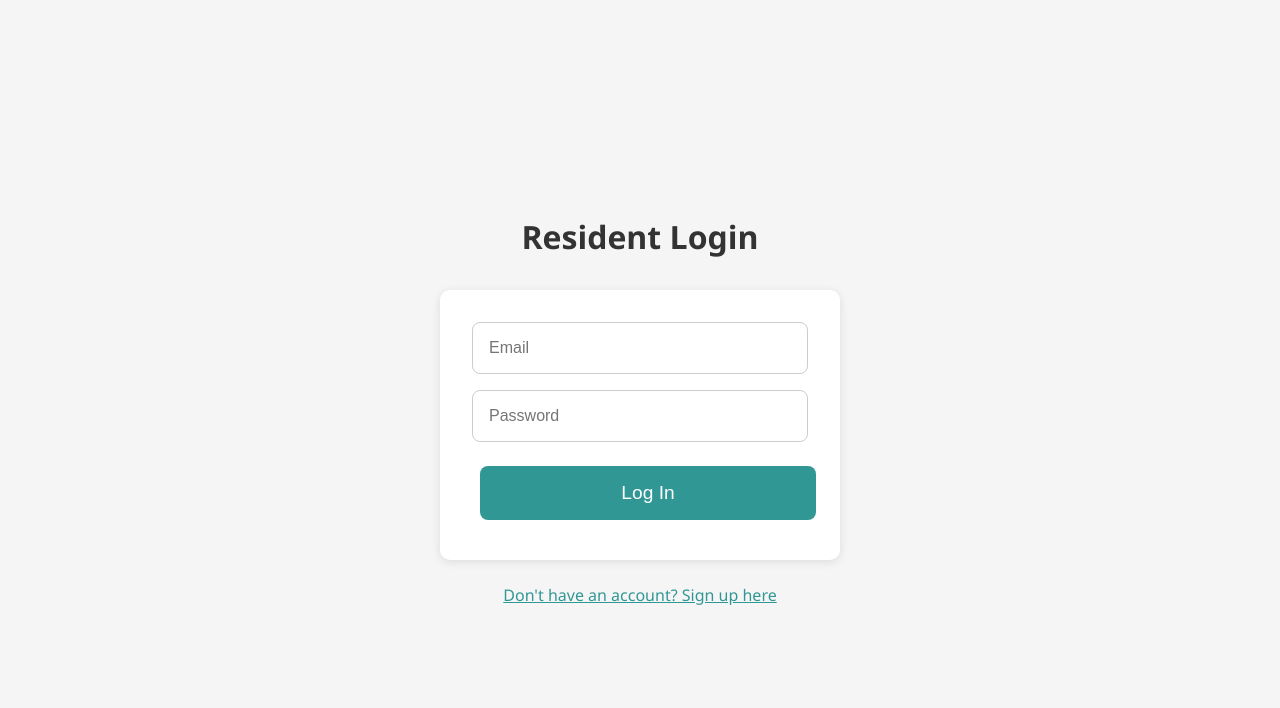
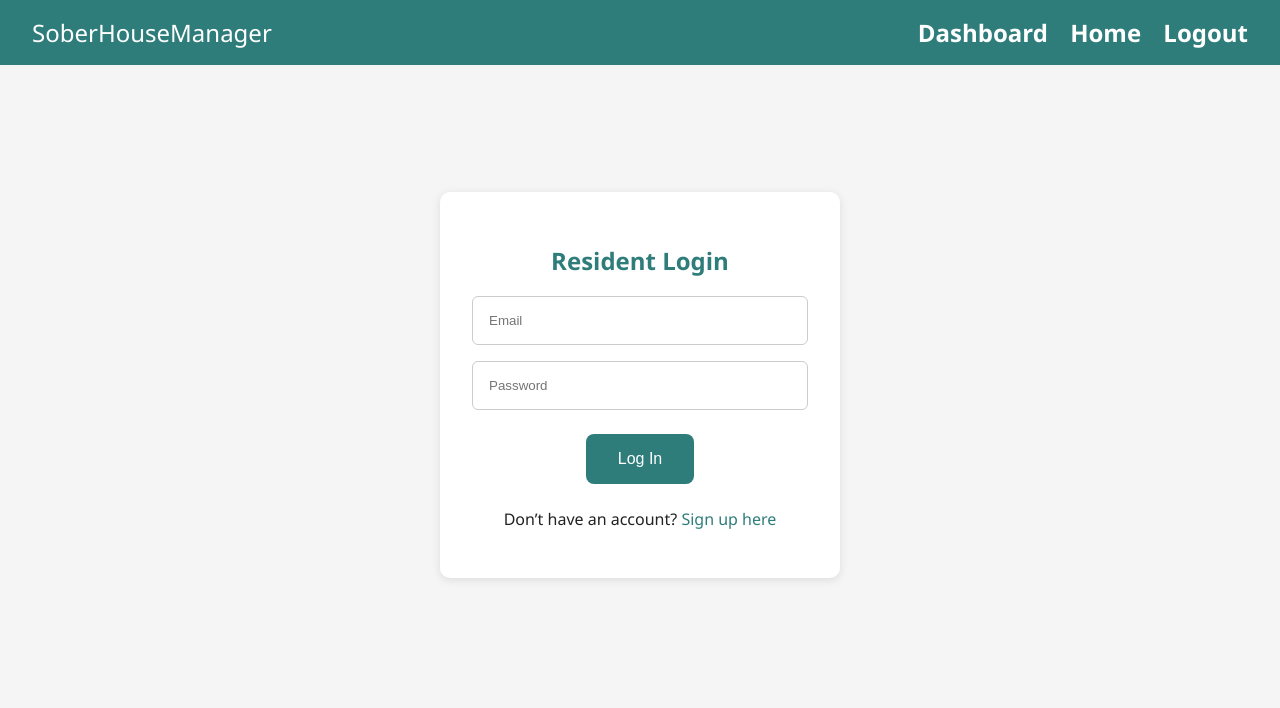
Before and after one commit to SoberHouseManager/soberhousemanager-site, a plain HTML site: page resident-login.html in a window 1280 px wide. Drawn offline with Linux system fonts and the light colour scheme.

Commit message:
Update resident-login.html

```diff
--- a/resident-login.html
+++ b/resident-login.html
@@ -1,7 +1,7 @@
 <!DOCTYPE html>
 <html lang="en">
 <head>
-  <meta charset="UTF-8"/>
+  <meta charset="UTF-8" />
   <meta name="viewport" content="width=device-width, initial-scale=1.0"/>
   <title>Resident Login</title>
   <link rel="stylesheet" href="style.css">
@@ -13,72 +13,99 @@
     body {
       font-family: 'Segoe UI', Tahoma, Geneva, Verdana, sans-serif;
       background-color: #f5f5f5;
+      margin: 0;
+      padding: 0;
+    }
+
+    .top-bar {
+      background-color: #2e7d7b;
+      color: white;
+      padding: 1rem 2rem;
       display: flex;
-      flex-direction: column;
+      justify-content: space-between;
       align-items: center;
+    }
+
+    .top-bar a {
+      color: white;
+      text-decoration: none;
+      font-weight: bold;
+      margin-left: 1rem;
+    }
+
+    .login-wrapper {
+      display: flex;
       justify-content: center;
-      min-height: 100vh;
-      margin: 0;
+      align-items: center;
+      height: 80vh;
       padding: 1rem;
     }
 
-    h1 {
-      margin-bottom: 2rem;
-      color: #333;
-    }
-
-    form {
-      background: white;
+    .login-box {
+      background-color: white;
       padding: 2rem;
       border-radius: 10px;
       box-shadow: 0 2px 10px rgba(0,0,0,0.1);
+      max-width: 400px;
       width: 100%;
-      max-width: 400px;
-      text-align: left;
+      text-align: center;
     }
 
-    input {
+    .login-box input {
       width: 100%;
       padding: 1rem;
       margin-bottom: 1rem;
       border: 1px solid #ccc;
-      border-radius: 8px;
-      font-size: 1rem;
+      border-radius: 6px;
     }
 
     button {
-      width: 100%;
-      padding: 1rem;
-      font-size: 1.2rem;
-      border-radius: 8px;
-      background-color: #319795;
+      background-color: #2e7d7b;
       color: white;
       border: none;
+      padding: 1rem 2rem;
+      font-size: 1rem;
+      border-radius: 8px;
       cursor: pointer;
+      transition: background-color 0.3s ease;
     }
 
     button:hover {
-      background-color: #267c7e;
+      background-color: #256b66;
     }
 
-    .signup-link {
-      margin-top: 1.5rem;
-      display: block;
-      font-size: 1rem;
-      color: #319795;
-      text-align: center;
+    a {
+      color: #2e7d7b;
+      text-decoration: none;
+    }
+
+    a:hover {
       text-decoration: underline;
-      cursor: pointer;
     }
   </style>
 </head>
 <body>
-  <h1>Resident Login</h1>
-  <form id="login-form">
-    <input type="email" id="email" placeholder="Email" required />
-    <input type="password" id="password" placeholder="Password" required />
-    <button type="submit">Log In</button>
-  </form>
-  <a class="signup-link" href="resident-signup.html">Don't have an account? Sign up here</a>
+  <div class="top-bar">
+    <div style="font-size: 1.5rem;">SoberHouseManager</div>
+    <div>
+      <a href="dashboard.html">Dashboard</a>
+      <a href="index.html">Home</a>
+      <a href="logout.html">Logout</a>
+    </div>
+  </div>
+
+  <div class="login-wrapper">
+    <div class="login-box">
+      <h2>Resident Login</h2>
+      <input type="email" placeholder="Email" id="email" />
+      <input type="password" placeholder="Password" id="password" />
+      <button onclick="login()">Log In</button>
+      <p style="margin-top: 1rem;">
+        Don’t have an account? <a href="resident-signup.html">Sign up here</a>
+      </p>
+    </div>
+  </div>
+
+  <script src="firebase-auth.js"></script>
 </body>
 </html>
```
